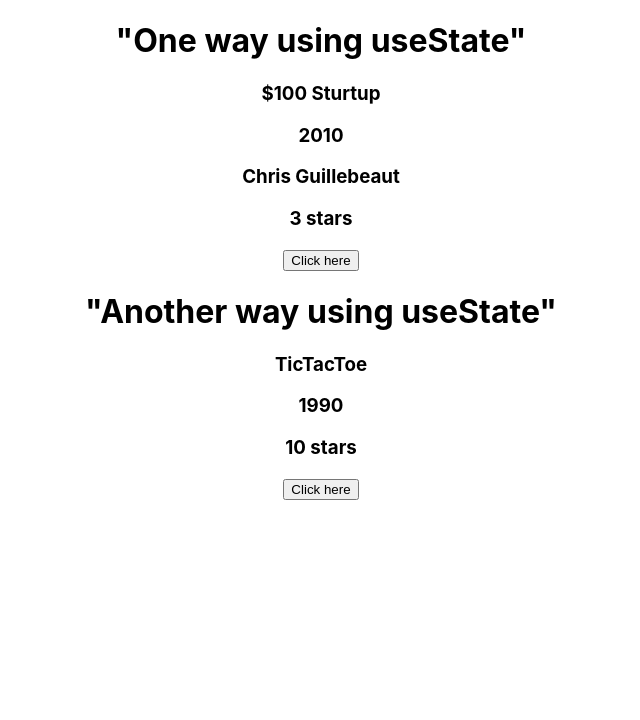
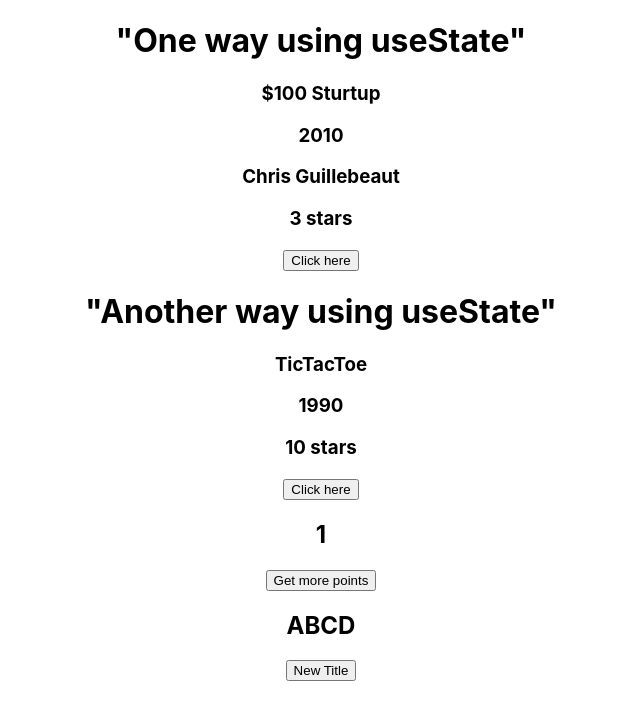
Before and after one commit to MaryiaBialetskaya1/learn-useEffect-react, a React (Create React App) app: page / in a window 1280 px wide. Shown: the top 720 px of the page, without its empty margins (319-959 px from the left). Built offline with nearby package versions, Linux system fonts and the light colour scheme.

Commit message:
learn hook useEffect

```diff
--- a/src/App.js
+++ b/src/App.js
@@ -1,11 +1,12 @@
 import "./App.css";
-import { useState } from "react";
 import { SpreadOperator } from "./components/spreadOperator/SpreadOperator";
+import { ExampleUseEffect } from "./components/useEffect/ExapmleUseEffect";
 
 function App() {
   return (
     <div className="App">
       <SpreadOperator />
+      <ExampleUseEffect />
     </div>
   );
 }
--- /dev/null
+++ b/src/components/useEffect/ExapmleUseEffect.js
@@ -0,0 +1,21 @@
+import { useEffect, useState } from "react";
+
+export const ExampleUseEffect = () => {
+  const [points, setPoints] = useState(1);
+  const [title, setTitle] = useState("ABCD");
+  useEffect(() => {
+    console.log("Use Effect was called!!!");
+  }, [title]);
+  return (
+    <div>
+      <div>
+        <h2>{points}</h2>
+        <button onClick={() => setPoints(points + 1)}>Get more points</button>
+      </div>
+      <div>
+        <h2>{title}</h2>
+        <button onClick={() => setTitle("DEFG")}>New Title</button>
+      </div>
+    </div>
+  );
+};
```
